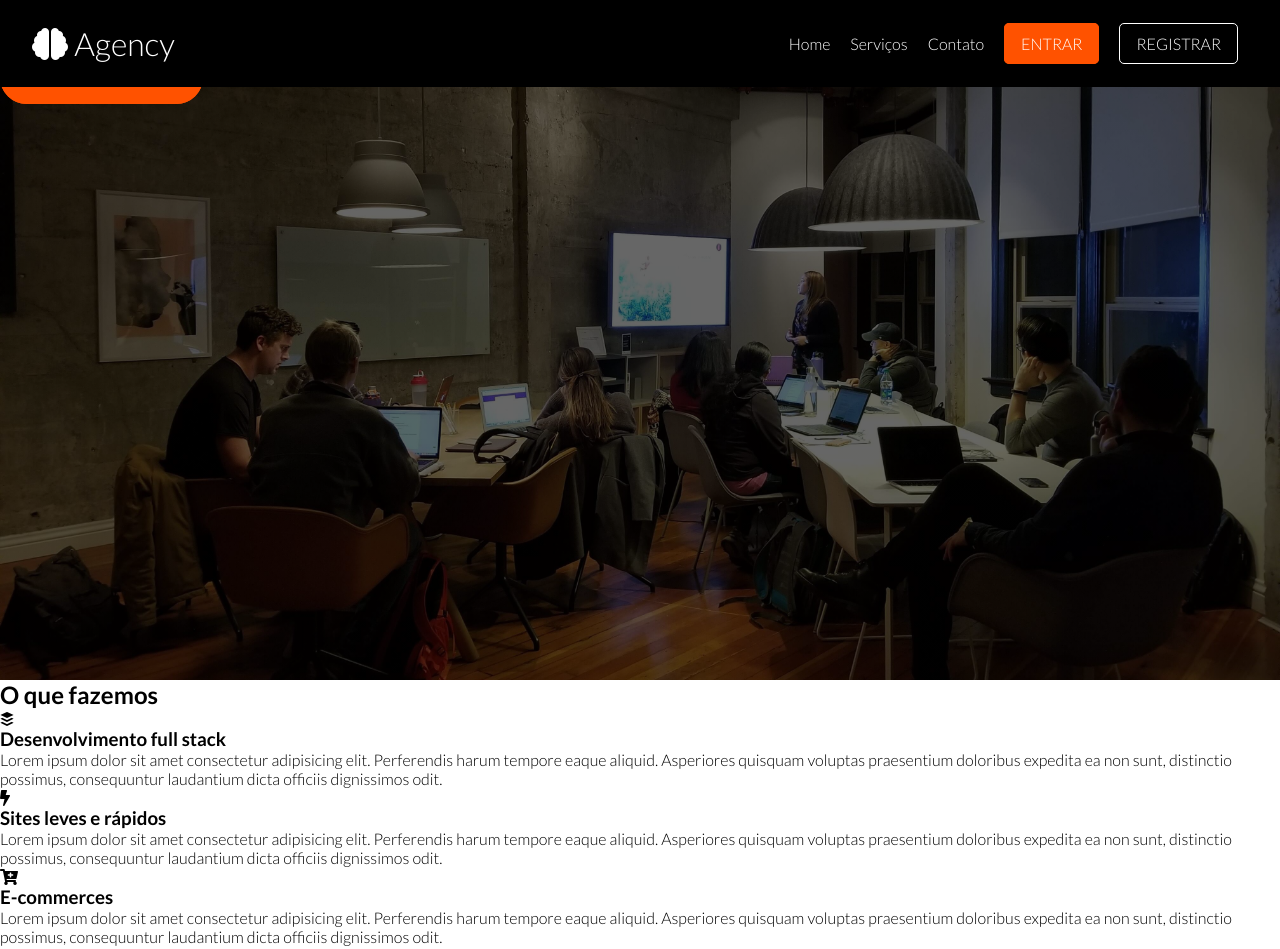
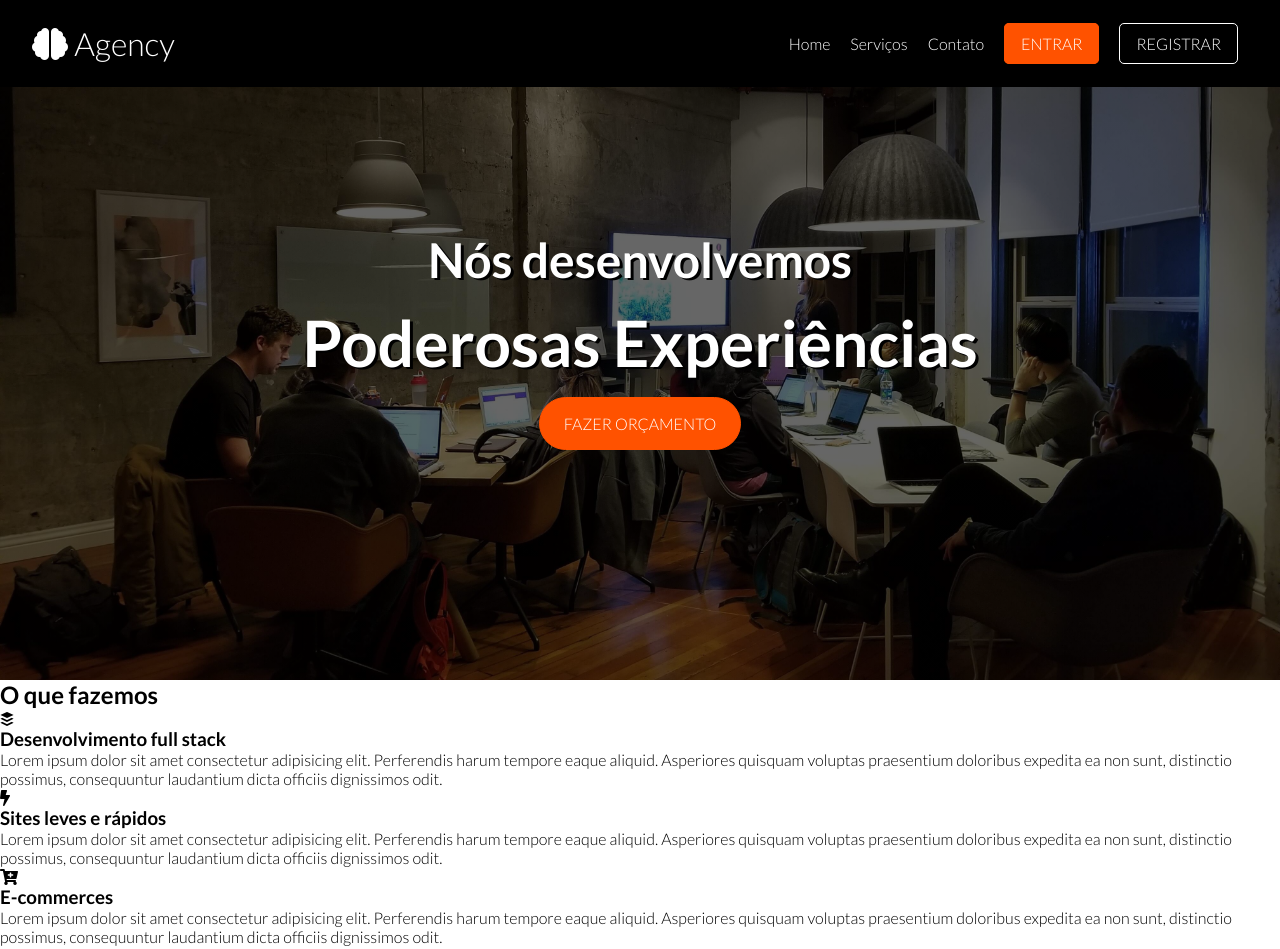
Before and after one commit to brenobcos/agency-project, a plain HTML site: page index.html in a window 1280 px wide. Shown: the top 949 px of the page. Drawn offline with nearby package versions, Linux system fonts and the light colour scheme; files that its build step writes are made by us from their sources.

Commit message:
style: Add title style

```diff
--- a/sass/_utilities.sass
+++ b/sass/_utilities.sass
@@ -15,6 +15,10 @@
 
     &:hover
         color: $primary-color
+
+// PLACEHOLDERS SELECTORS
+%title-text-shadow
+    text-shadow: 3px 2px $black
 
 // BTN
 .btn
--- a/sass/styles.sass
+++ b/sass/styles.sass
@@ -41,3 +41,20 @@
             font-size: 2rem
             color: $light-color
             display: none
+
+    .title-container
+        color: $light-color
+        display: flex
+        flex-direction: column
+        align-items: center
+        justify-content: center
+        height: 100%
+
+        h1
+            font-size: 4rem
+            margin-top: 1rem
+            @extend %title-text-shadow
+
+        h2
+            font-size: 3rem
+            @extend %title-text-shadow
```
